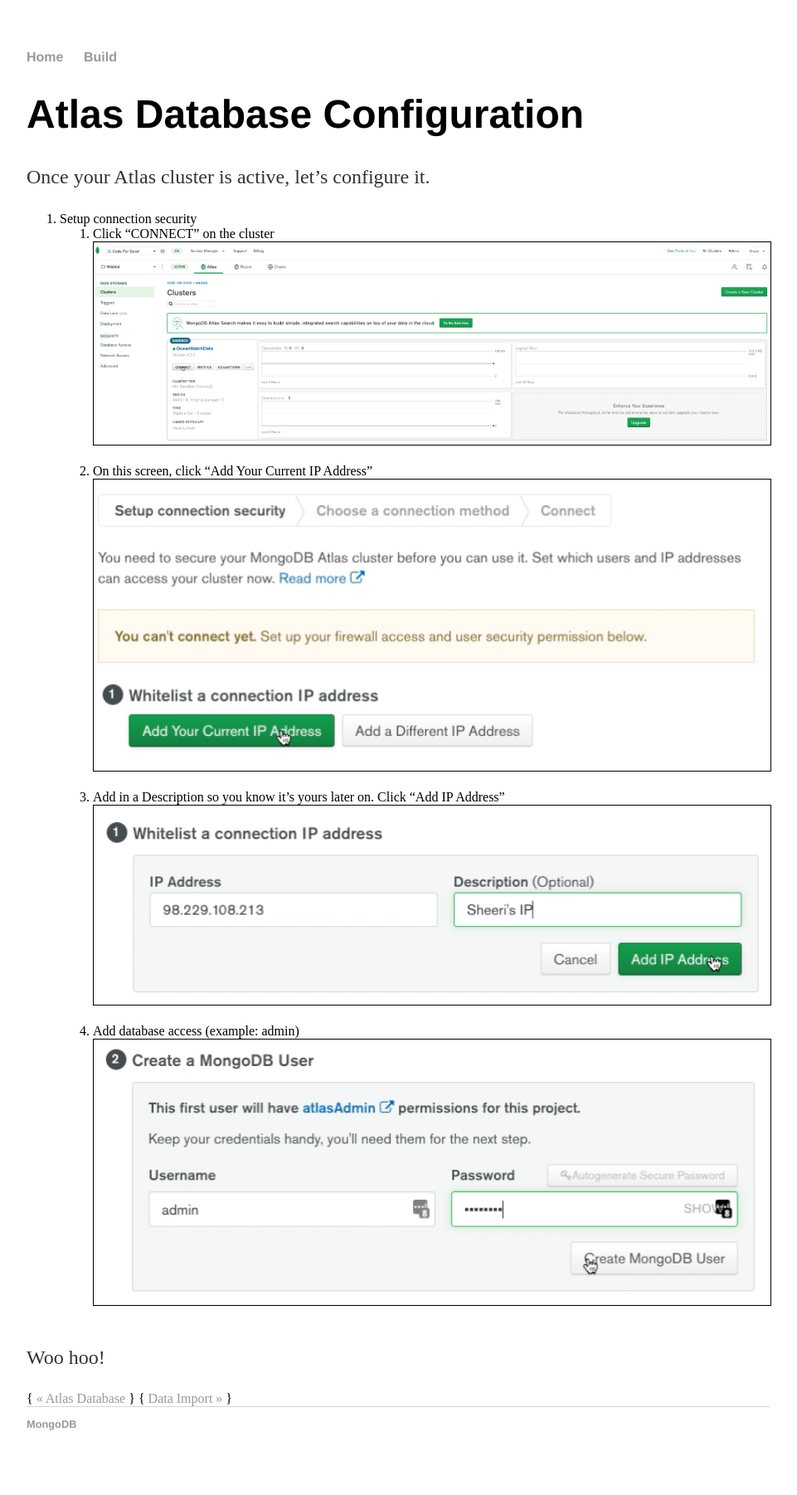
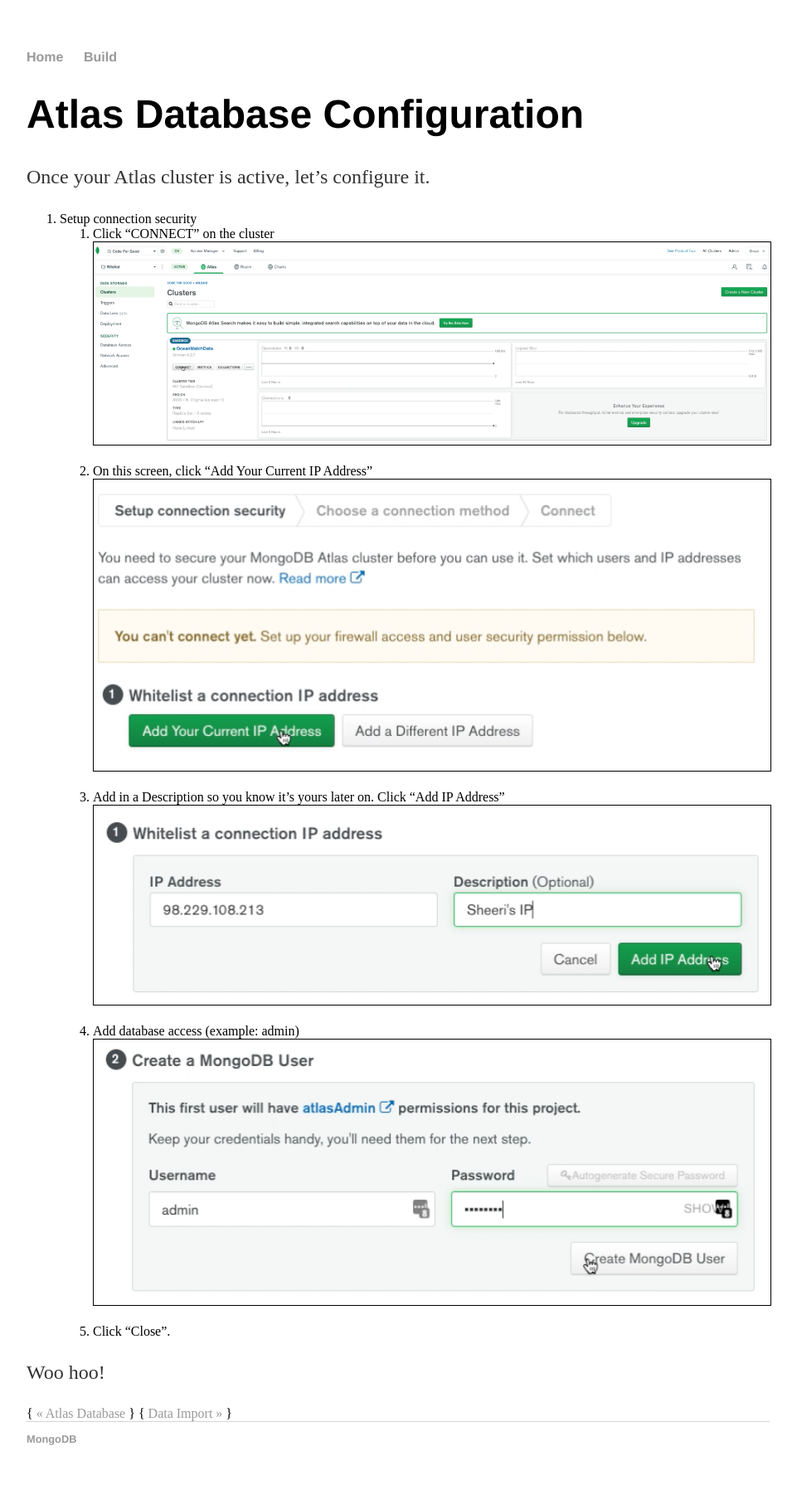
Before and after one commit to Sheeri/sheeri.github.io, a Jekyll site: the page built from _posts/2020-05-09-Atlas-Database-config.md, in a window 1280 px wide. Shown: the whole page at 83% size, without its empty margins (160-1121 px from the left). Built offline with Jekyll 4.4.1, drawn with Linux system fonts in a browser that asks for light colours.

Commit message:
adding a 'click close' at the end

```diff
--- a/_posts/2020-05-09-Atlas-Database-config.md
+++ b/_posts/2020-05-09-Atlas-Database-config.md
@@ -16,5 +16,6 @@
 <img src="/assets/images/Atlas_Whitelist_IP.png" style="border:1px solid black" width="100%"><BR><BR>
    1. Add database access (example: admin)
 <img src="/assets/images/Atlas_Add_MongoDB_User.png" style="border:1px solid black" width="100%"><BR><BR>
+   1. Click "Close".
 
 Woo hoo!
```
